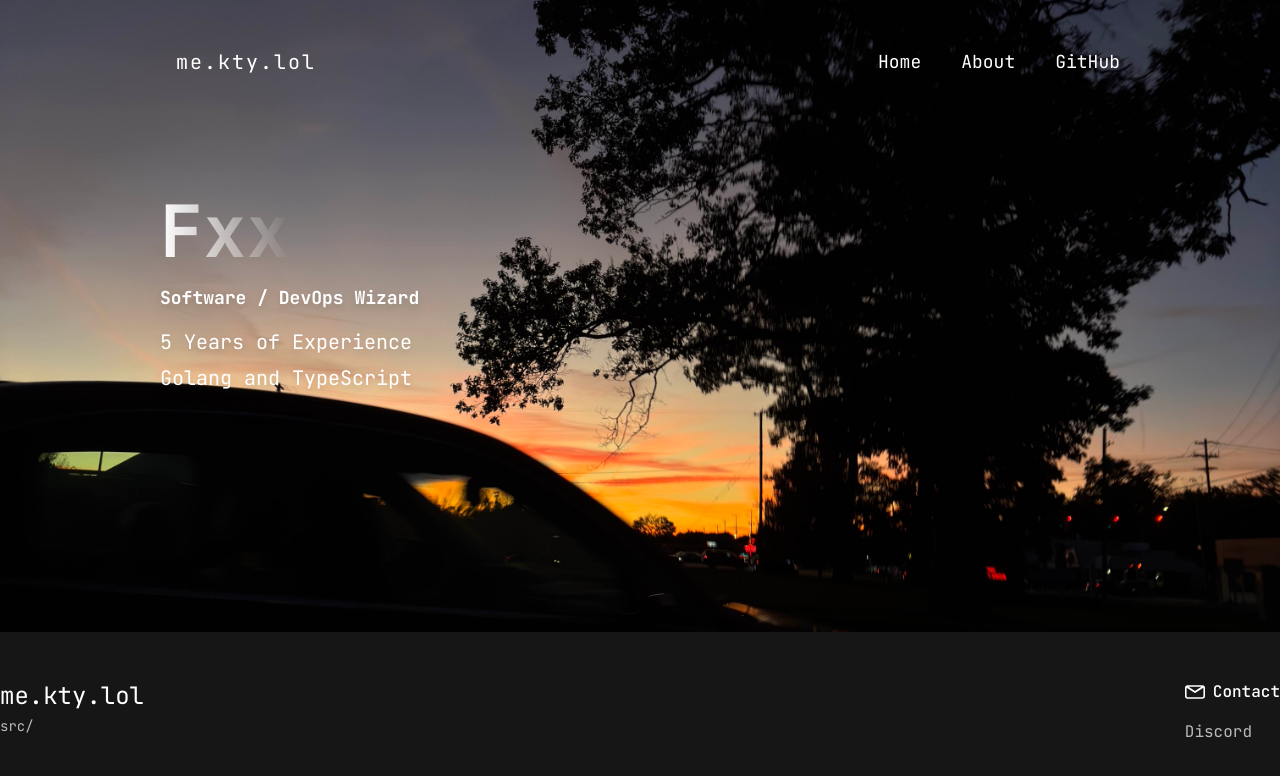
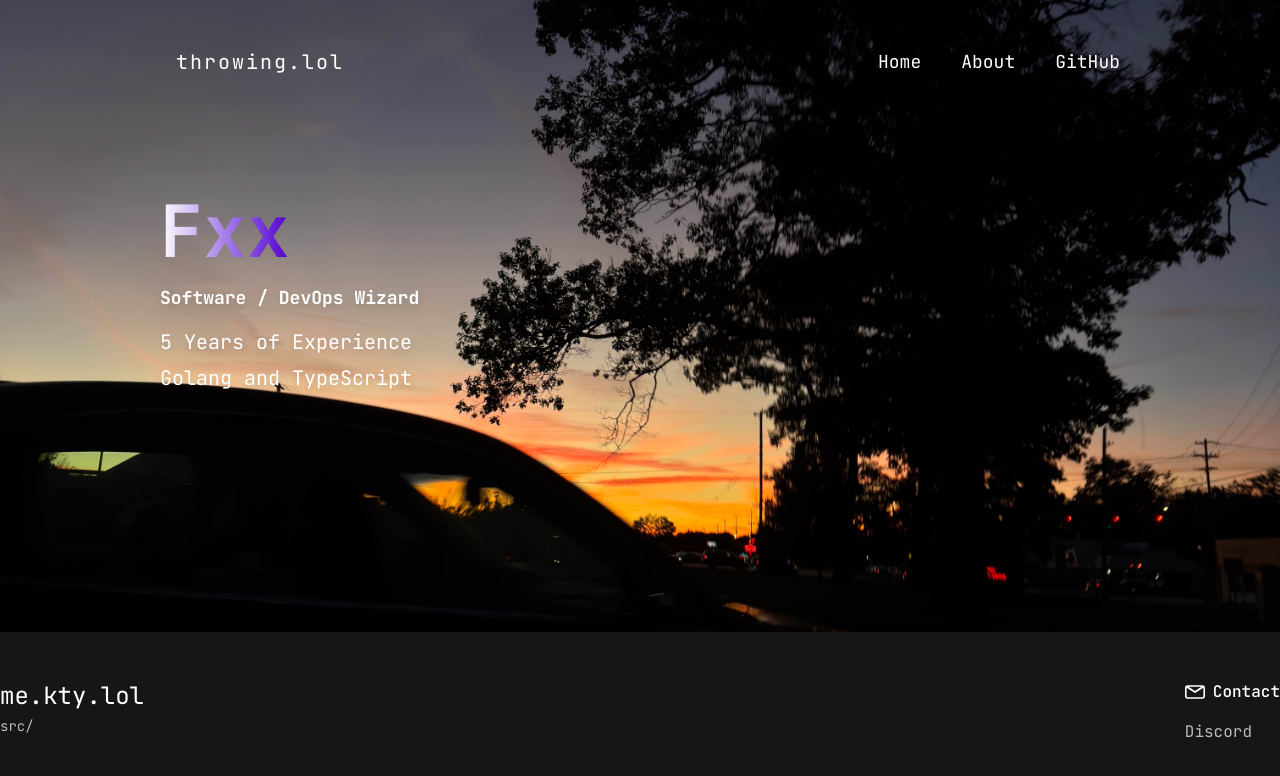
Before and after one commit to xlarp/vs, a Next.js app: page / in a window 1280 px wide. Shown: the top 776 px of the page. Built offline with nearby package versions, Linux system fonts and the light colour scheme; a web font is replaced by a local one.

Commit message:
chore: Import React in pages and components, changed themes

```diff
--- a/components/Bio.tsx
+++ b/components/Bio.tsx
@@ -5,7 +5,7 @@ const Bio: React.FC = () => {
   return (
     <div className="text-white md:p-20 p-14">
       <h1 className="text-6xl md:text-7xl font-bold mb-4 font-khula">
-        <span className="bg-gradient-to-r from-white to-custom-orange text-transparent bg-clip-text">
+        <span className="bg-gradient-to-r from-white to-custom-main text-transparent bg-clip-text">
           Fxx
         </span>
       </h1>
--- a/components/Header.tsx
+++ b/components/Header.tsx
@@ -8,18 +8,18 @@ const Header: React.FC = () => {
     <div className={mono.className}>
       <header className="flex flex-col md:flex-row justify-center md:justify-between items-center p-4 relative md:fixed text-white mt-8 w-full z-30 top-0 md:right-0 md:pr-60">
         <div className="font-mono text-lg md:text-xl tracking-widest mb-4 md:mb-0 absolute w-full text-center md:relative md:text-left left-0 pl-40">
-          me.kty.lol
+          throwing.lol
         </div>
 
         <nav className="md:absolute right-0 pr-40">
           <ul className="flex flex-col md:flex-row space-y-4 md:pl-40 md:space-y-0 md:space-x-10 text-lg font-mono">
-            <li className="text-white hover:text-custom-orange cursor-pointer transition-all duration-500 ease-in-out transform hover:scale-105">
+            <li className="text-white hover:text-custom-main cursor-pointer transition-all duration-500 ease-in-out transform hover:scale-105">
               <Link href="/">Home</Link>
             </li>
-            <li className="text-white hover:text-custom-orange cursor-pointer transition-all duration-500 ease-in-out transform hover:scale-105">
+            <li className="text-white hover:text-custom-main cursor-pointer transition-all duration-500 ease-in-out transform hover:scale-105">
               <Link href="/about">About</Link>
             </li>
-            <li className="text-white hover:text-custom-orange cursor-pointer transition-all duration-500 ease-in-out transform hover:scale-105">
+            <li className="text-white hover:text-custom-main cursor-pointer transition-all duration-500 ease-in-out transform hover:scale-105">
               <a href={links.socials.github}>GitHub</a>
             </li>
           </ul>
--- a/components/Info.tsx
+++ b/components/Info.tsx
@@ -1,12 +1,11 @@
 import { mono } from "@/pages/_app";
-import links from "@/static";
 import React from "react";
 
 const About: React.FC = () => {
   return (
     <div className="text-white md:p-20 p-14">
       <h1 className="text-6xl md:text-7xl font-bold mb-4 font-khula">
-        <span className="bg-gradient-to-r from-white to-custom-orange text-transparent bg-clip-text">
+        <span className="bg-gradient-to-r from-white to-custom-main text-transparent bg-clip-text">
           Hi!
         </span>
       </h1>
--- a/pages/404.tsx
+++ b/pages/404.tsx
@@ -1,3 +1,4 @@
+import React from "react";
 import NotFound from "@/components/404";
 import Footer from "@/components/Footer";
 import Header from "@/components/Header";
--- a/pages/_app.tsx
+++ b/pages/_app.tsx
@@ -1,3 +1,4 @@
+import React from "react";
 import "@/styles/globals.css";
 import type { AppProps } from "next/app";
 import { JetBrains_Mono, Khula } from "next/font/google";
--- a/pages/_document.tsx
+++ b/pages/_document.tsx
@@ -1,3 +1,4 @@
+import React from "react";
 import links from "@/static";
 import { Head, Html, Main, NextScript } from "next/document";
 
--- a/pages/about.tsx
+++ b/pages/about.tsx
@@ -1,3 +1,4 @@
+import React from "react";
 import Info from "@/components/Info";
 import Footer from "@/components/Footer";
 import Header from "@/components/Header";
--- a/pages/index.tsx
+++ b/pages/index.tsx
@@ -1,3 +1,4 @@
+import React from "react";
 import Bio from "@/components/Bio";
 import Footer from "@/components/Footer";
 import Header from "@/components/Header";
```
